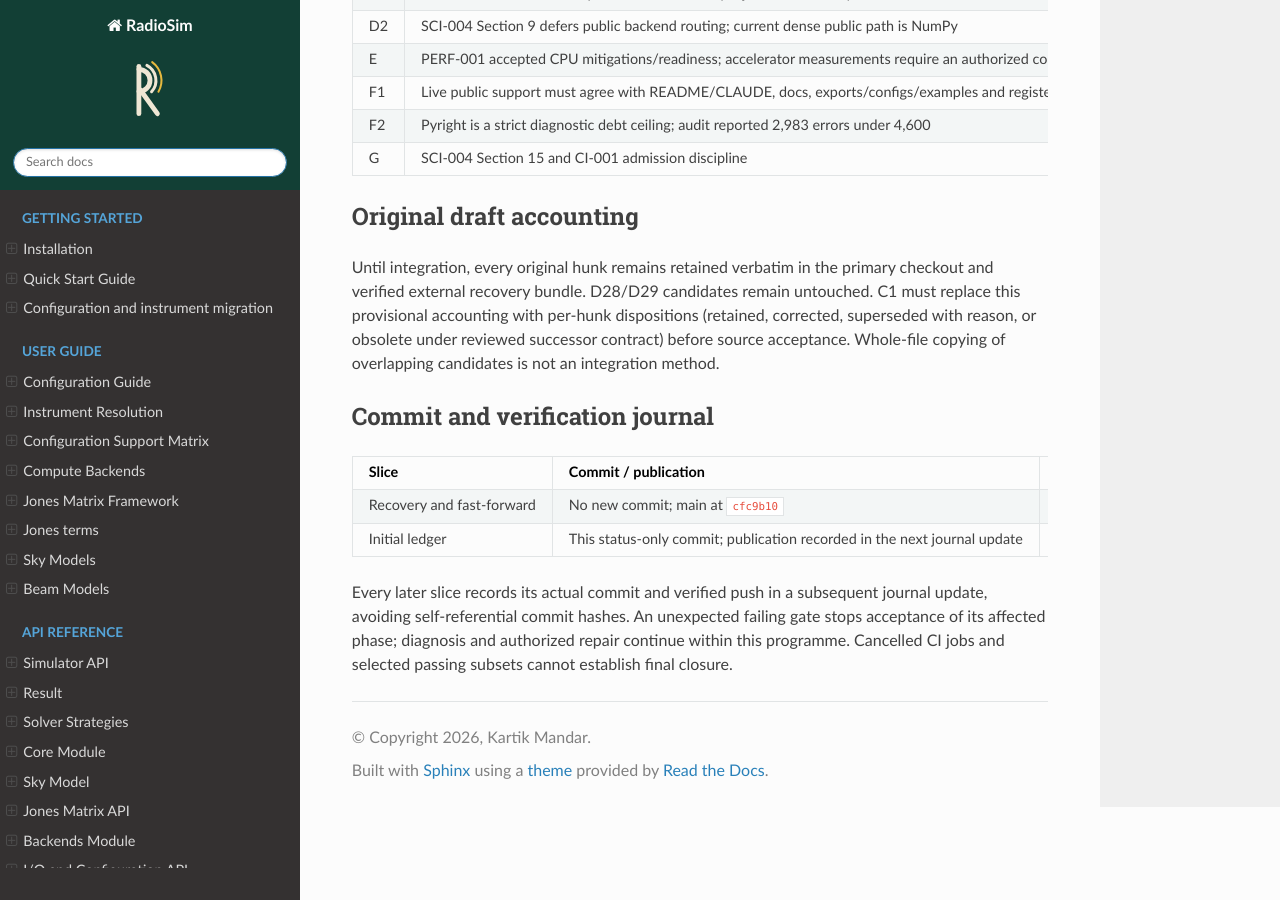
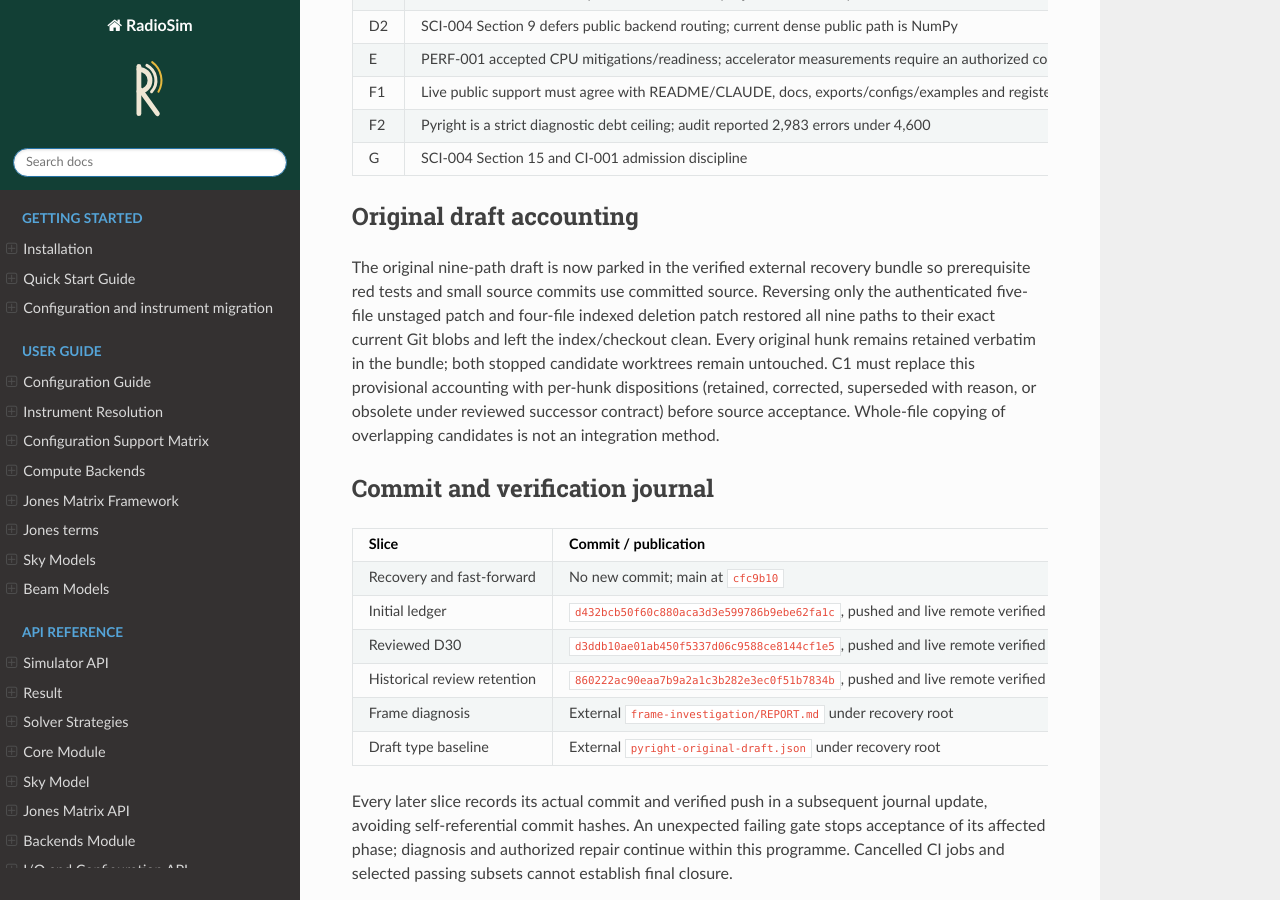
Before and after one commit to RRI-interferometry/RRIVis, a Sphinx documentation site: the page built from docs/development/completion_ledger.md, in a window 1280 px wide and 900 px high, scrolled down 1159 px. Built offline with Sphinx 7.4.7 and the Read the Docs theme 3.1.0, drawn with Linux system fonts in a browser that asks for light colours.

Commit message:
docs: record reviewed continuation and fix ledger Sphinx metadata

```diff
--- a/docs/development/completion_ledger.md
+++ b/docs/development/completion_ledger.md
@@ -35,10 +39,10 @@
 
 | ID | Authority and current observation | Required result / small slices | Verification and acceptance | State |
 |---|---|---|---|---|
-| A1 | SCI-004 design Sections 13.7/14; D28/D29 committed review headers remain pending; stopped candidate has unequal review-pin/chain cardinality | Authenticate original records; reviewed prospective historical exceptions and main-only phase ranges; strict validator repair | Two fresh reviews of identical design bytes; full ancestry/path/blob checks and hostile mutations; preserve historical red inventories 29 + 6 + 2 | Investigating; first dependency for A2/C |
+| A1 | SCI-004 design Sections 13.7/14; D28/D29 committed review headers remain pending; stopped candidate has unequal review-pin/chain cardinality | Authenticate original records; reviewed prospective historical exceptions and main-only phase ranges; strict validator repair | Two fresh reviews of identical design bytes; full ancestry/path/blob checks and hostile mutations; preserve historical red inventories 29 + 6 + 2 | D30 reviewed and pushed; strict validator implementation pending |
 | A2 | D29 five-path candidate and original fingerprint R3 `a65c53a46e84f63c163c5ad15fba8645df33d1d2`; replacement-S3 overlaps two evidence paths | Integrate minimal historical/current binding and oracle deltas by hunk; isolate exact historical imports; freeze prerequisite range tip | Exactly two expected failures and three controls at historical source; explicit source path, PYTHONNOUSERSITE=1 and verified radiosim.__file__; complete governed serial suite | Pending A1 |
-| B1 | Failed CI at `cfc9b10`; frame certificate reports outside-slab horizon sign mismatches | Reproduce operational/frozen root/guard/slab issue with environment provenance; reviewed correction if contract changes; focused fix | Independent physics and numerical diagnosis; decisive regression with unchanged scientific budgets; serial and compatibility jobs | Investigating independently |
-| B2 | Failed CI reports SciPy intersphinx inventory ConnectTimeout | Inspect failed logs and current retrieval; bounded reliability fix if reproduced/justified | Clean warnings-as-errors Sphinx build; retain documentation validation | Pending diagnosis |
+| B1 | Failed CI at `cfc9b10`; frame certificate reports outside-slab horizon sign mismatches | Reproduce operational/frozen root/guard/slab issue with environment provenance; reviewed correction if contract changes; focused fix | Independent physics and numerical diagnosis; decisive regression with unchanged scientific budgets; serial and compatibility jobs | Cause reproduced; separate regression/source repair next |
+| B2 | Failed CI reports SciPy intersphinx inventory ConnectTimeout | Inspect failed logs and current retrieval; bounded reliability fix if reproduced/justified | Clean warnings-as-errors Sphinx build; retain documentation validation | Fresh retrieval succeeded for all inventories; original CI ConnectTimeout remains an observed transient retrieval failure |
 | C1 | D25 production v2 contract; preserved five-file replacement-S3 draft has 2,885 added and 145 removed handwritten lines | Account for every original hunk; separate strict input manifests, result records, evidence/schema, acceptance validation and hostile tests into coherent source commits | Path-independent reconstruction/relocation, semantic mutation and malformed-input rejection; exact nine-key production family and retained manifests | Pending A1/A2 |
 | C2 | SCI-004 M3 Sections 10–14; four rejected-artifact deletions and six null sentinels | Complete replacement source range; authenticate disposal; generate new evidence from clean exact terminal source tip; separate E and A commits | HDF5/bounded reads, summary, UVFITS/MS read-back, full correlations/time/solver/provenance; all families; retained non-gating performance; fresh independent manual/numerical/schema acceptance | Pending C1/B1 |
 | D1 | SCI-004 Sections 7/9/15; public solver currently rejects HEALPix/hybrid and non-scalar beams; accepted SCI-005 beam contracts remain authoritative | Reviewed successor public support contract; integrate point/HEALPix/hybrid full Stokes; stationary squint and applicable full-efield support through canonical BeamSystem/Jones | Public API and CLI tests; dense/sparse pixel measure, frequencies, tangent/receptor frames, component provenance; common direct oracle and two-tier predicates | Inventory underway; successor contract before implementation |
@@ -50,9 +54,12 @@
 
 ## Original draft accounting
 
-Until integration, every original hunk remains retained verbatim in the primary
-checkout and verified external recovery bundle. D28/D29 candidates remain
-untouched. C1 must replace this provisional accounting with per-hunk dispositions
+The original nine-path draft is now parked in the verified external recovery
+bundle so prerequisite red tests and small source commits use committed source.
+Reversing only the authenticated five-file unstaged patch and four-file indexed
+deletion patch restored all nine paths to their exact current Git blobs and left
+the index/checkout clean. Every original hunk remains retained verbatim in the
+bundle; both stopped candidate worktrees remain untouched. C1 must replace this provisional accounting with per-hunk dispositions
 (retained, corrected, superseded with reason, or obsolete under reviewed successor
 contract) before source acceptance. Whole-file copying of overlapping candidates
 is not an integration method.
@@ -62,7 +69,11 @@
 | Slice | Commit / publication | Evidence |
 |---|---|---|
 | Recovery and fast-forward | No new commit; main at `cfc9b10` | Three recovery manifest reconstruction checks PASS; original primary patch hashes unchanged |
-| Initial ledger | This status-only commit; publication recorded in the next journal update | Markdown/source-reference review and git diff --check; no scientific gate or phase acceptance claimed |
+| Initial ledger | `d432bcb50f60c880aca3d3e599786b9ebe62fa1c`, pushed and live remote verified | Whitespace/source review; fresh Sphinx later found missing inclusion declaration, corrected with explicit orphan metadata in this status slice |
+| Reviewed D30 | `d3ddb10ae01ab450f5337d06c9588ce8144cf1e5`, pushed and live remote verified | Two fresh independent ACCEPTs; exact reviewed memo/ledger/diff pins in correction header; no phase acceptance |
+| Historical review retention | `860222ac90eaa7b9a2a1c3b282e3ec0f51b7834b`, pushed and live remote verified | Frozen 108,125-byte JSON SHA-256 `eb9b00fcdb7703cb40982bc7e445ba6e042fb45ca26bd0515387dfb644975d54`; exact Git/archive joins independently authenticated |
+| Frame diagnosis | External `frame-investigation/REPORT.md` under recovery root | Python 3.12: 279 outside-slab mismatches become zero with installed IERS context, unchanged geometry; controlled one-interval perturbation reproduces on both Python versions |
+| Draft type baseline | External `pyright-original-draft.json` under recovery root | 196 files, 2,983 errors, zero warnings; debt ceiling unchanged; this is not a clean type check |
 
 Every later slice records its actual commit and verified push in a subsequent
 journal update, avoiding self-referential commit hashes. An unexpected failing
```
Also changed, not shown: other parts of docs/development/completion_ledger.md (+4 -0 lines).
